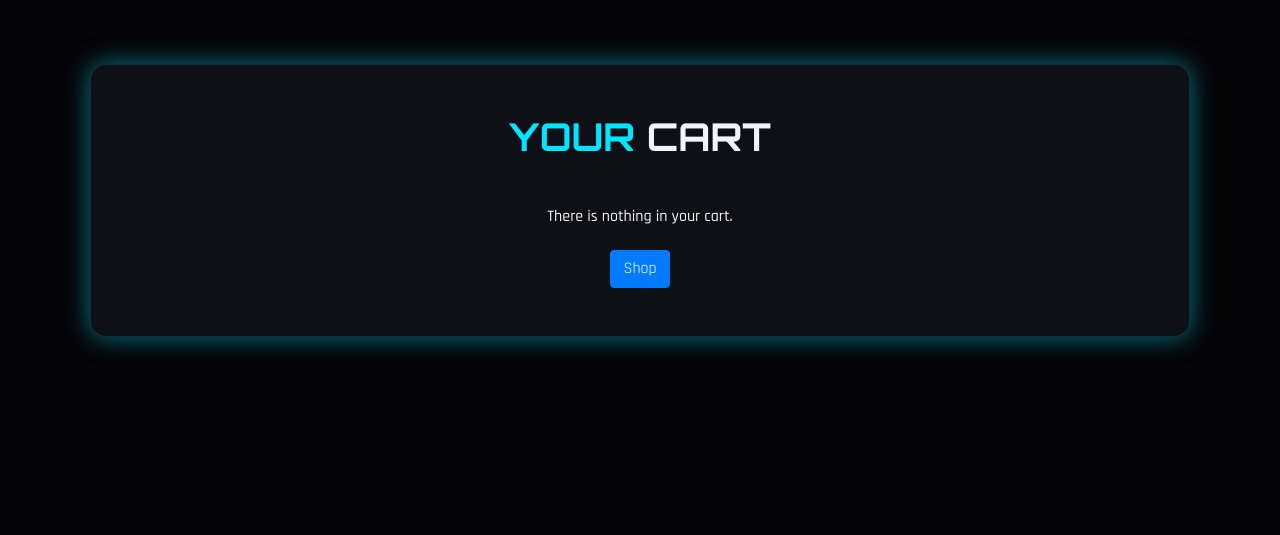
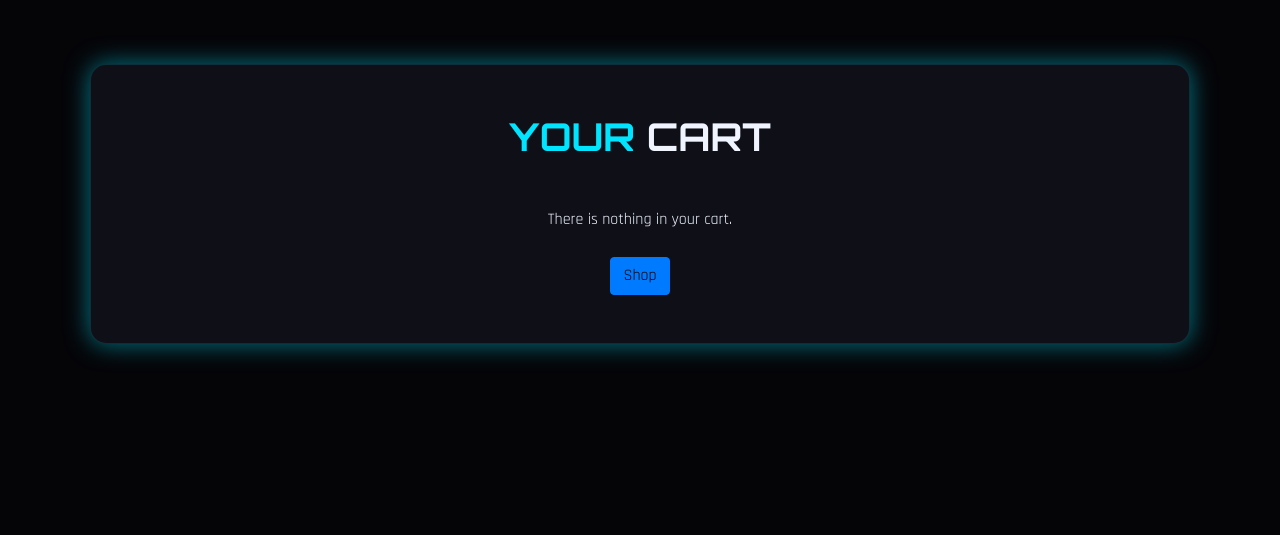
Before and after one commit to Stack-Overgod/INF1005-Web-Sys, a PHP site: page /cart.php in a window 1280 px wide. Shown: the part 96-631 px from the top of the page. Run offline with PHP 8.4, Linux system fonts and the light colour scheme; the visitor is signed in with stand-in values (Sample User, id 1); data comes from the database, SQL or seed files in the repository; data that the repository does not hold is empty; some libraries are stand-ins or nearby versions.

Commit message:
fix WCAG violation in cart page

```diff
--- a/cart.php
+++ b/cart.php
@@ -161,7 +161,7 @@ $total_amt = $subtotal + $shipping_fee;
     </div>
 </div>
 <?php else: ?>
-<h6 class="text-center mb-4">There is nothing in your cart.</h6>
+<p class="text-center mb-4">There is nothing in your cart.</p>
 <div class="text-center">
     <a href="products.php" class="btn btn-md btn-primary">Shop</a>
 </div>
--- a/css/style.css
+++ b/css/style.css
@@ -1139,6 +1139,12 @@ a, a:hover { text-decoration: none; color: inherit; }
   margin-top: 2.5rem;
 }
 
+.btn-primary {
+    color: #000000;
+    background-color: #007bff;
+    border-color: #007bff;
+}
+
 .btn-secondary {
   display: inline-flex;
   align-items: center;
```
